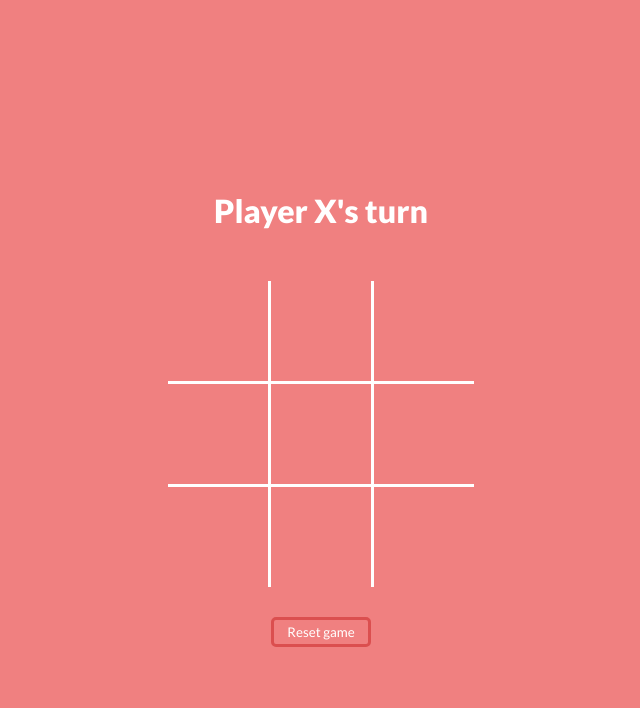
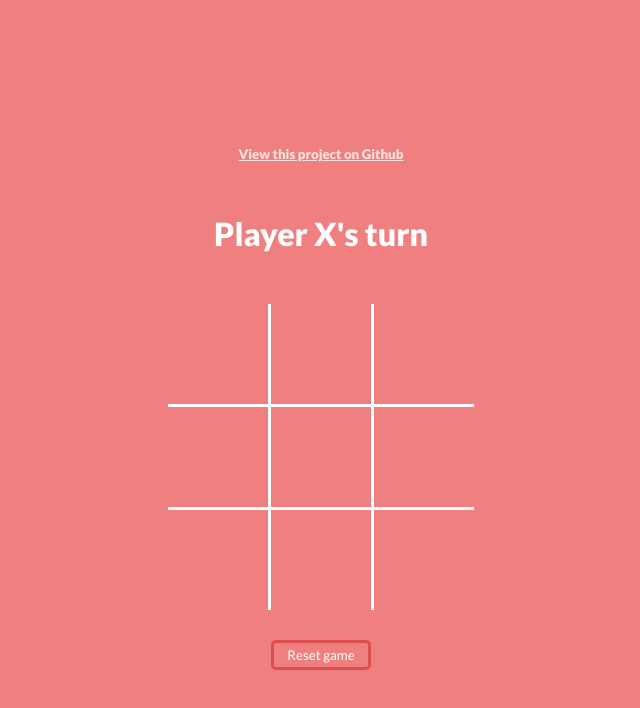
Before and after one commit to bayforino/noughts-and-crosses, a plain HTML site: page index.html in a window 1280 px wide. Shown: the whole page, without its empty margins (319-959 px from the left). Drawn offline with Linux system fonts and the light colour scheme.

Commit message:
add Github link

```diff
--- a/index.html
+++ b/index.html
@@ -9,6 +9,7 @@
   </head>
   <body>
     <div class="main-content-container">
+      <h5><a href="https://github.com/bayforino/noughts-and-crosses" target="_blank">View this project on Github</a></h5>
       <h1 id="main-info"></h1>
       <div class="game-grid">
         <div class="game-grid-cell" id="0"></div>
--- a/style.css
+++ b/style.css
@@ -14,13 +14,29 @@ body {
   place-content: center;
 }
 
+a, a:visited {
+  color:rgb(255, 226, 226);
+  transition: 100ms ease-in-out;
+}
+
+a:hover{
+  color:white;
+  transition: 100ms ease-in-out;
+}
+
 .main-content-container{
     display:grid;
     gap: 30px;
+    place-content: center;
 }
 
 .main-content-container h1 {
     text-align: center;
+}
+
+.main-content-container h5 {
+  margin: 0;
+  text-align: center;
 }
 
 .game-grid {
@@ -31,6 +47,7 @@ body {
   background-color: white;
   cursor: pointer;
   user-select: none;
+  place-self: center;
 }
 
 .game-grid-cell {
```
